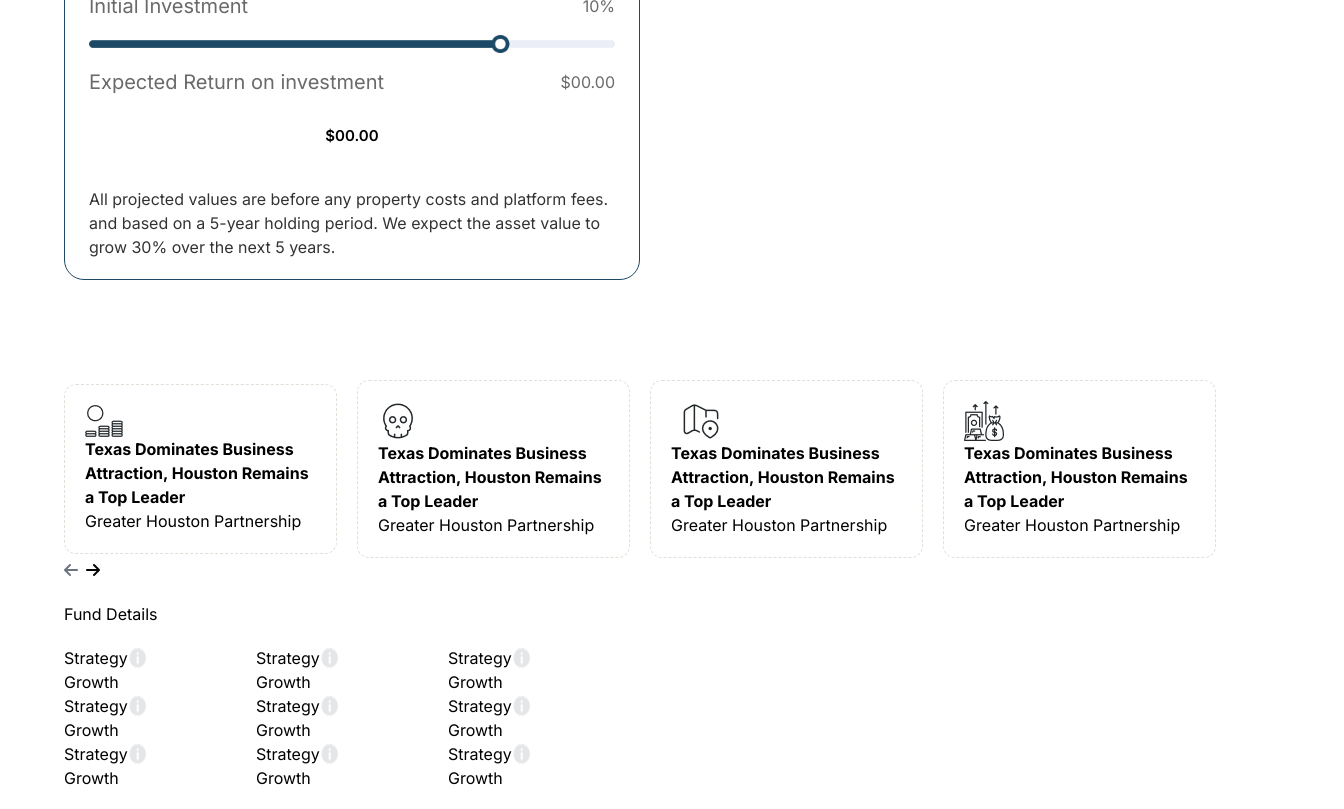
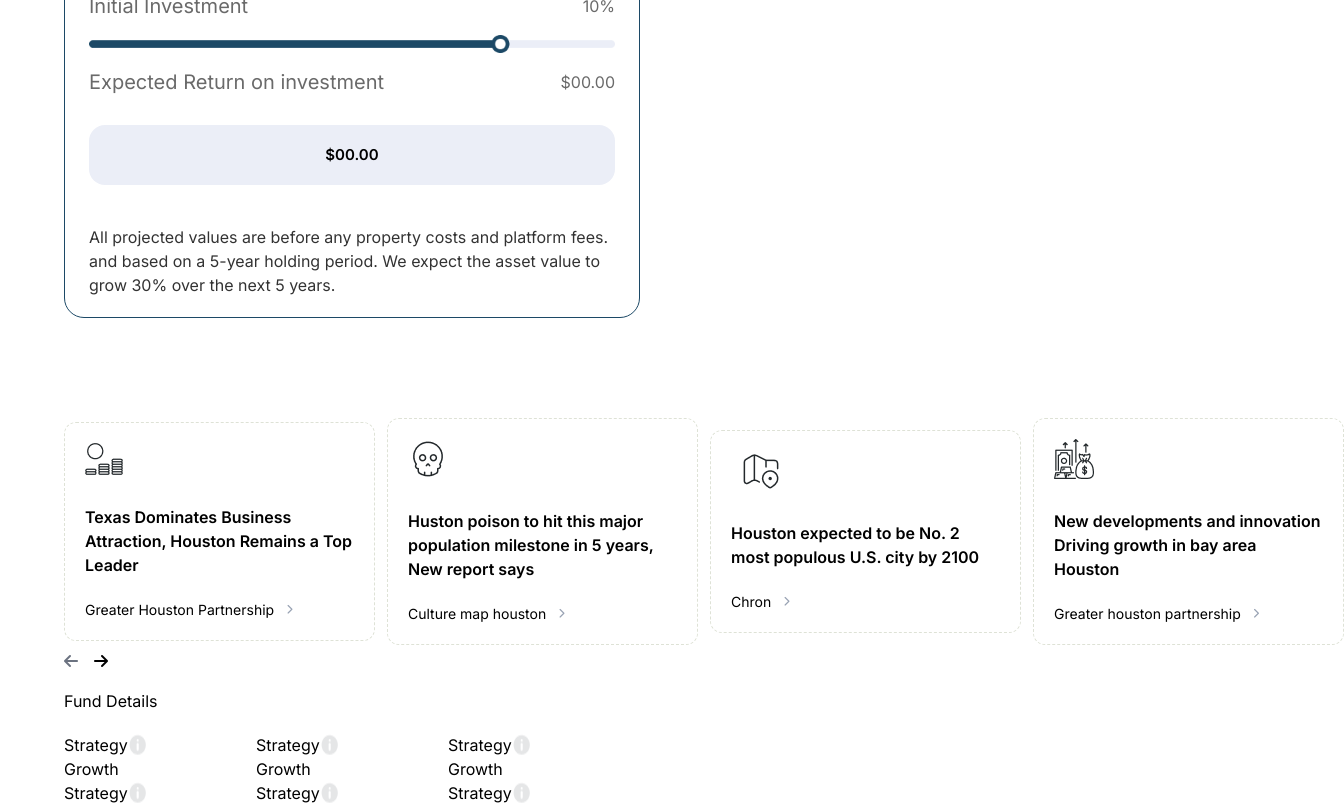
Before and after one commit to Nessrine88/city-fand, a Next.js app: page / in a window 1280 px wide. Shown: the part 1960-2769 px from the top of the page, 1344 px wide, since content can reach past the window. Built offline with nearby package versions, Linux system fonts and the light colour scheme.

Commit message:
added styles

```diff
--- a/src/pages/page1/S2Measure.js
+++ b/src/pages/page1/S2Measure.js
@@ -1,52 +1,72 @@
-import React from 'react'
+import React from 'react';
 
 const Measure = () => {
   return (
     <div>
-    <div className='flex items-center pt-[100px] justify-between'>
-      <div className='border border-dashed border-[#DEE2D6] p-5 mr-5 rounded-[12px] '>
-        <img src='/images/Vector1.png'
-        alt='Vector'
-        />
-        <p className='font-bold'>Texas Dominates Business Attraction, Houston Remains a Top Leader</p>
-        <p>
+      <div className='flex items-center pt-[100px] justify-between w-[100vw] '>
+        <div className='w-[45%] border border-dashed border-[#DEE2D6] p-5 mr-3 rounded-[12px]'>
+          <img src='/images/Vector1.png' alt='Vector'/>
+          <p className='font-semibold text-[1rem] pt-[30px] pb-[22px]'>
+            Texas Dominates Business Attraction, Houston Remains a Top Leader
+          </p>
+          <div className='font-normal text-[14px] flex items-center'>
+            <p>
             Greater Houston Partnership
-        </p>
+            </p>
+            <div className='ml-3 text-[10px] '>
+              <i className="fas fa-chevron-right flex items-center mr-2 text-[#98A2B3]" ></i>
+            </div>
+          </div>
+        </div>
+        <div className='w-[45%] border border-dashed border-[#DEE2D6] mr-3 p-5 rounded-[12px]'>
+          <img src='/images/Vector2.png' alt='Vector'/>
+          <p className='font-semibold text-[1rem] pt-[30px] pb-[22px]'>
+          Huston poison to hit this major population milestone in 5 years, New report says
+          </p>
+          <div className='font-normal text-[14px] flex items-center'>
+            <p>
+            Culture map houston
+            </p>
+            <div className='ml-3 text-[10px] '>
+              <i className="fas fa-chevron-right flex items-center mr-2 text-[#98A2B3]" ></i>
+            </div>
+          </div>
+        </div>
+        <div className='w-[45%]  border border-dashed border-[#DEE2D6] mr-3 p-5 rounded-[12px]'>
+          <img src='/images/Vector3.png' alt='Vector'/>
+          <p className='font-semibold text-[1rem] pt-[30px] pb-[22px]'>
+          Houston expected to be No. 2 most populous U.S. city by 2100
+          </p>
+          <div className='font-normal text-[14px] flex items-center'>
+            <p>
+            Chron
+            </p>
+            <div className='ml-3 text-[10px] '>
+              <i className="fas fa-chevron-right flex items-center mr-2 text-[#98A2B3]" ></i>
+            </div>
+          </div>
+        </div>
+        <div className='w-[45%]  border border-dashed border-[#DEE2D6] p-5 rounded-[12px]'>
+          <img src='/images/Vector4.png' alt='Vector'/>
+          <p className='font-semibold text-[1rem] pt-[30px] pb-[22px]'>
+             New developments and innovation Driving growth in bay area Houston
+          </p>
+          <div className='font-normal text-[14px] flex items-center'>
+            <p>
+            Greater houston partnership
+            </p>
+            <div className='ml-3 text-[10px] '>
+              <i className="fas fa-chevron-right flex items-center mr-2 text-[#98A2B3]" ></i>
+            </div>
+          </div>
+        </div>
       </div>
-      <div className='border border-dashed border-[#DEE2D6] mr-5 p-5 rounded-[12px] '>
-        <img src='/images/Vector2.png'
-        alt='Vector'
-        />
-        <p className='font-bold'>Texas Dominates Business Attraction, Houston Remains a Top Leader</p>
-        <p>
-            Greater Houston Partnership
-        </p>
-      </div>
-      <div className='border border-dashed border-[#DEE2D6] mr-5 p-5 rounded-[12px] '>
-        <img src='/images/Vector3.png'
-        alt='Vector'
-        />
-        <p className='font-bold'>Texas Dominates Business Attraction, Houston Remains a Top Leader</p>
-        <p>
-            Greater Houston Partnership
-        </p>
-      </div>
-      <div className='border border-dashed border-[#DEE2D6] p-5 rounded-[12px] '>
-        <img src='/images/Vector4.png'
-        alt='Vector'
-        />
-        <p className='font-bold'>Texas Dominates Business Attraction, Houston Remains a Top Leader</p>
-        <p>
-            Greater Houston Partnership
-        </p>
-      </div>
-      </div>
-      <div className=''>
-      <i className="fas fa-arrow-left mr-2 text-gray-500"></i>
-      <i className="fas fa-arrow-right mr-2 text-black"></i>
+      <div className='flex mt-2'>
+        <i className="fas fa-arrow-left mr-2 text-gray-500"></i>
+        <i className="fas fa-arrow-right ml-2 text-black"></i>
       </div>
     </div>
-  )
+  );
 }
 
-export default Measure
+export default Measure;
--- a/src/pages/page1/S4Map.js
+++ b/src/pages/page1/S4Map.js
@@ -8,7 +8,7 @@ const Map = () => {
          src='/images/map.png'
         />
       </div>
-      <div className='flex items-center w-[50%] justify-between py-[42px]  '>
+      <div className='flex items-center w-[70%] justify-between py-[42px]  '>
         <div>
         <p className='text-[14px] text-[#989B9F]'>
         Population Rank
@@ -36,7 +36,7 @@ const Map = () => {
       </div>
 
       <div className='w-[50%] border border-[#1C4966] rounded-[20px] px-[24px] py-[20px] '>
-        <h3 className='font-[600] text-[20px] text-[#6A6A6A] leading-[25px] py-[33px] text-[#111111] '>
+        <h3 className='font-[600] text-[20px] leading-[25px] py-[33px] text-[#111111] '>
         How much can you expect to make?
         </h3>
         <div className='flex justify-between items-center'>
@@ -76,7 +76,7 @@ const Map = () => {
             <div className='text-[#6A6A6A]'>$00.00</div>
 
         </div>
-        <div className='flex justify-center mt-[14px] mb-[40px] font-[600] text-[15px] '>
+        <div className='flex justify-center mt-[14px] mb-[40px] font-[600] text-[15px] w-full h-[60px] items-center bg-[#EBEEF7] rounded-[16px] '>
         $00.00
         </div>
         <p className='text-black opacity-[80%] '>
```
